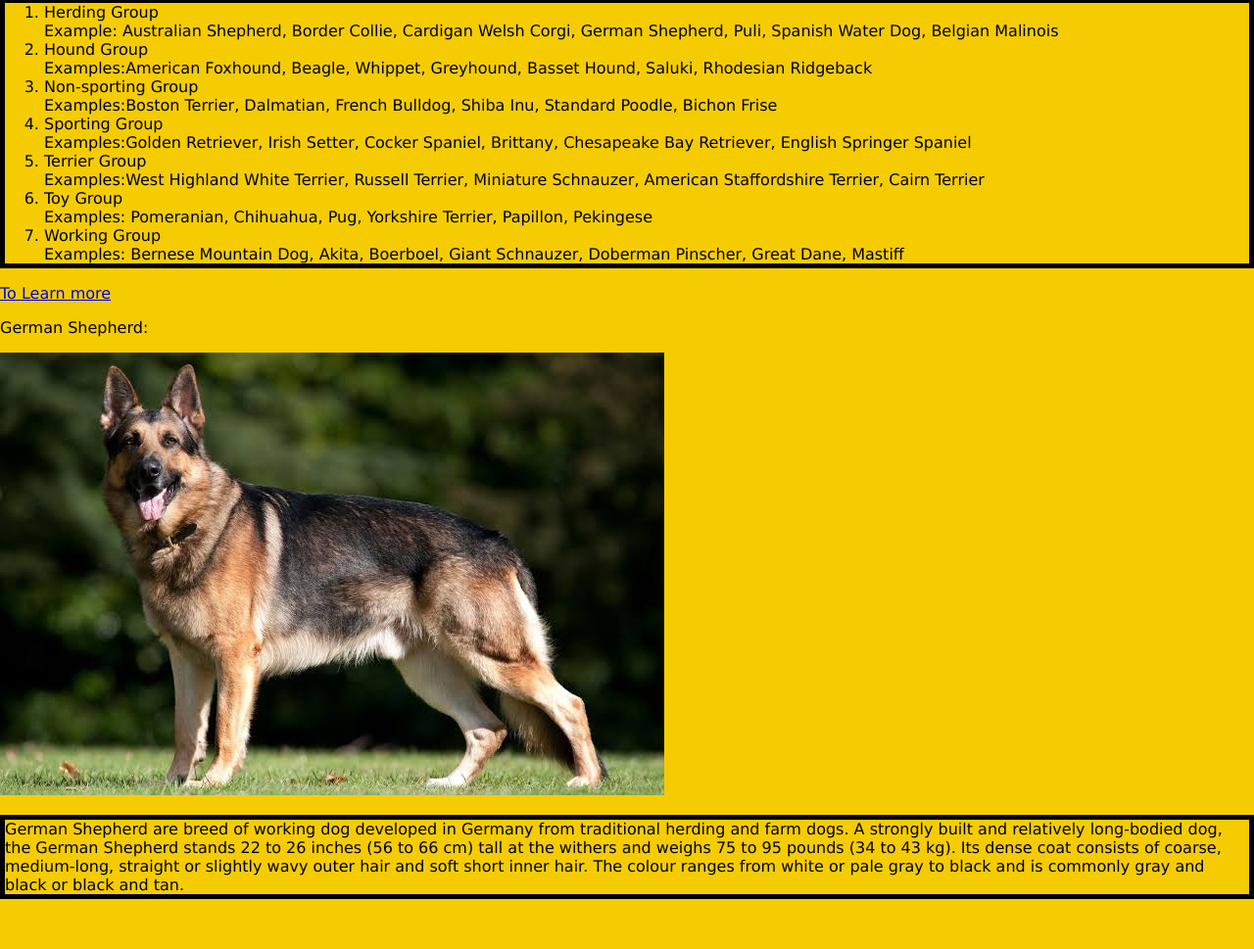
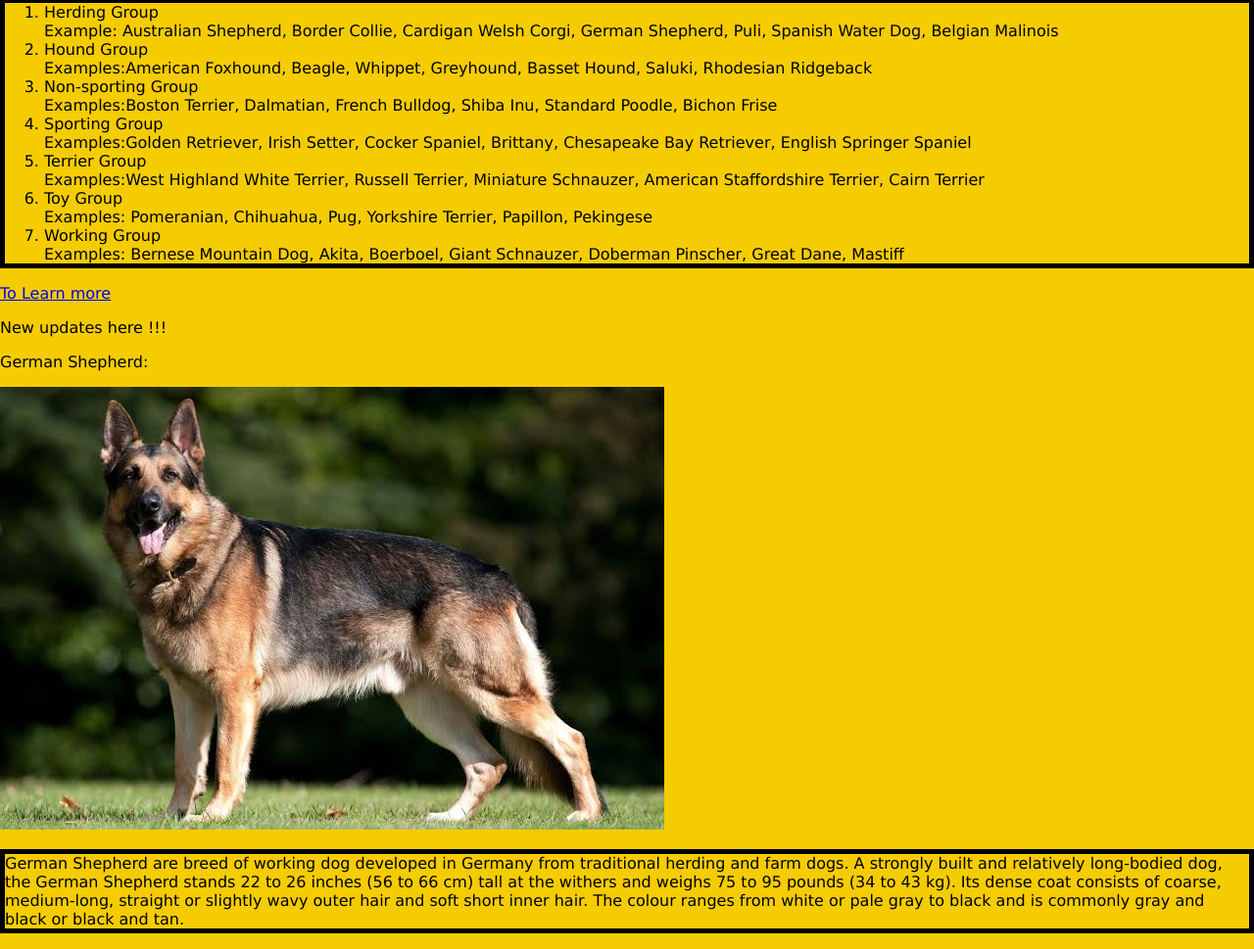
Before and after one commit to smarg5/webdev_group5, a plain HTML site: page adewumin.html in a window 1280 px wide. Shown: the part 748-1717 px from the top of the page at 98% size. Before the commit the page ends 1682 px from the top, so only its background shows below. Drawn offline with Linux system fonts and the light colour scheme.

Commit message:
Update adewumin.html

```diff
--- a/adewumin.html
+++ b/adewumin.html
@@ -33,6 +33,7 @@
 
             </ol>
             <a href="https://www.purewow.com/family/dog-breed-groups">To Learn more</a>
+            <p>New updates here !!!</p>
         </div>
             <p> German Shepherd:</p>
             <img src="photo.jpg" id="photo">
```
